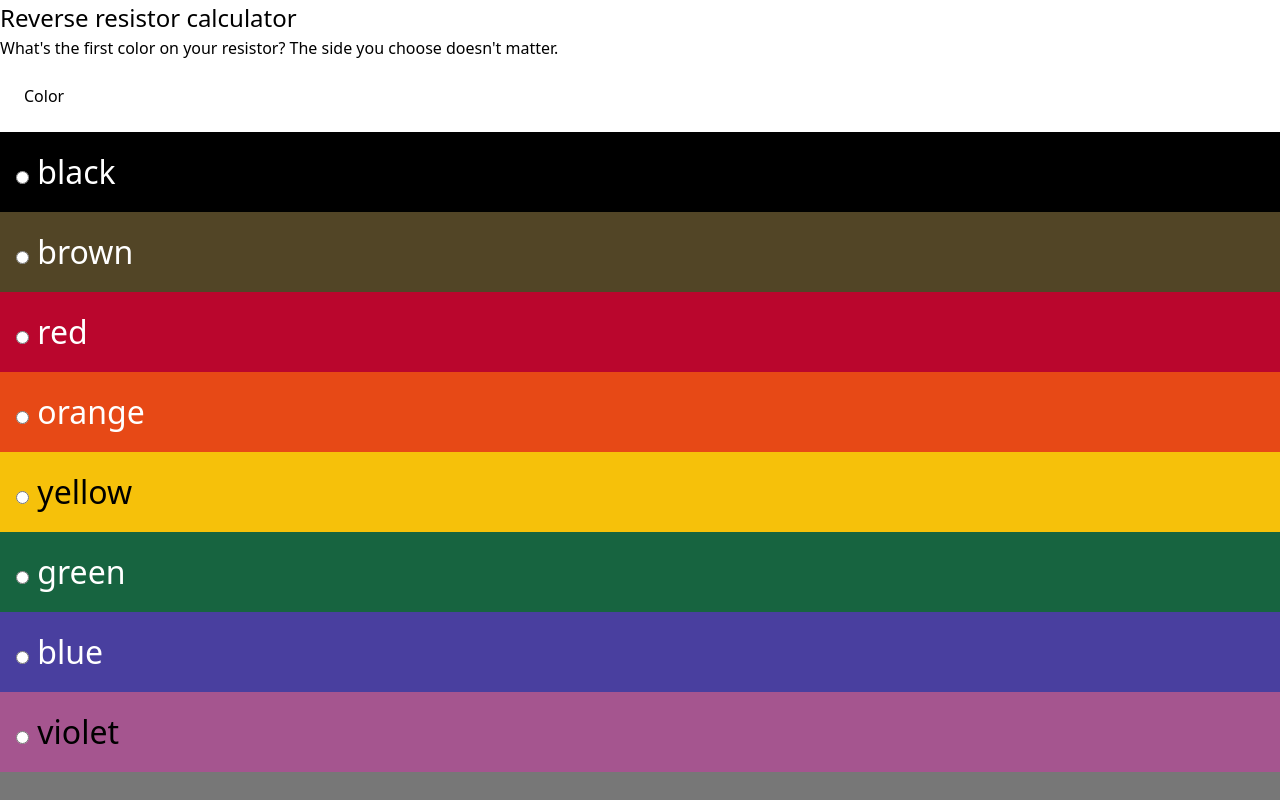
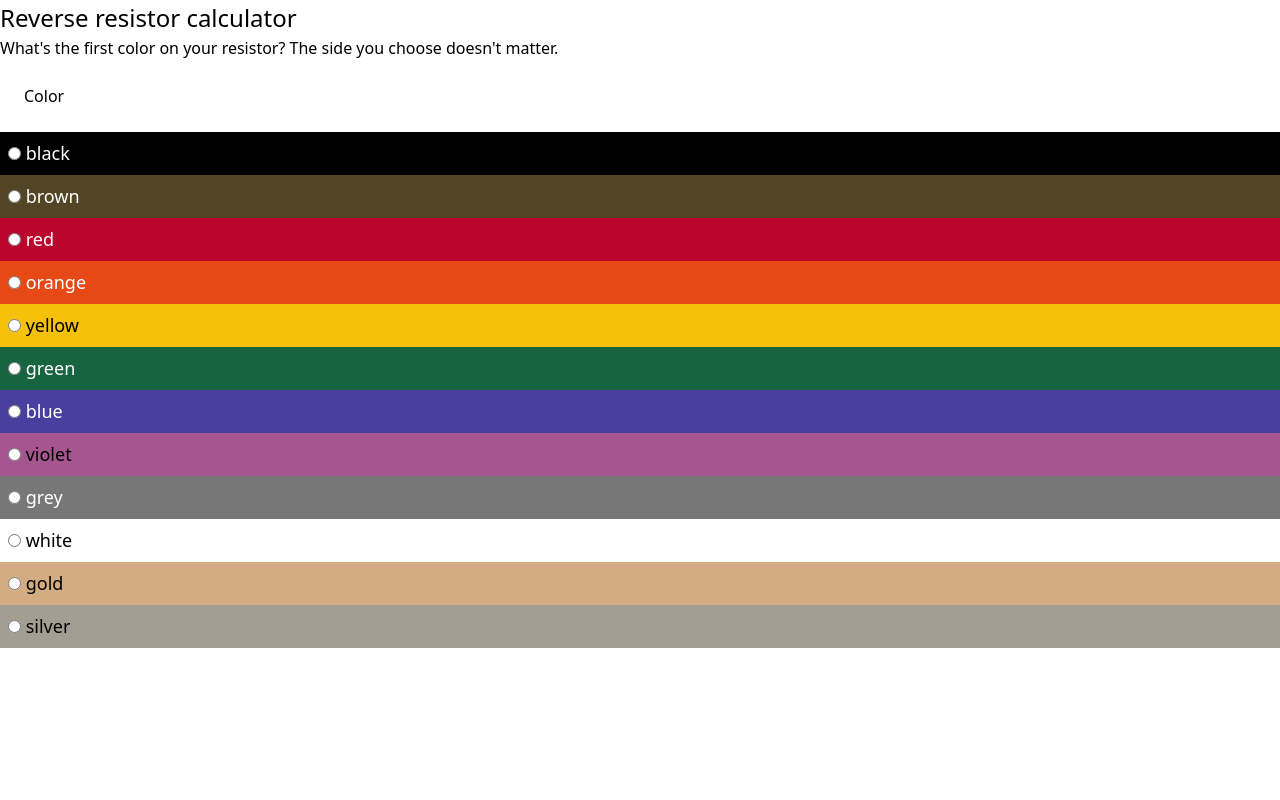
Before and after one commit to citelao/resistors.fyi, a React (Vite) app: page / in a window 1280 px wide. Shown: the top 800 px of the page. Built offline with nearby package versions, Linux system fonts and the light colour scheme.

Commit message:
playing with styles

```diff
--- a/src/css/style.scss
+++ b/src/css/style.scss
@@ -19,21 +19,3 @@ a {
 @tailwind components;
 
 @tailwind utilities;
-
-.color_list {
-    list-style: none;
-}
-
-    .color_list__item {
-        display: block;
-    }
-
-.color_button {
-    // appearance: none;
-    font-size: 2rem;
-}
-
-    .color_button__label {
-        // width: 100%;
-        padding: 1rem;
-    }
--- a/src/js/App.tsx
+++ b/src/js/App.tsx
@@ -26,10 +26,10 @@ export default class App extends React.Component {
 
             <fieldset>
                 <legend className="p-6">Color</legend>
-                <ol className="color_list">
+                <ol>
                     {COLORS.map((c) => {
-                        return <li key={c.label} className="color_button color_list__item">
-                            <label className="color_button__label block" style={{ background: c.background, color: c.color }}>
+                        return <li key={c.label} className="text-lg">
+                            <label className="block p-2 hover:bold hover:underline" style={{ backgroundColor: c.background, color: c.color }}>
                                 <input type="radio" name="TODO" value={c.label} /> {c.label}
                             </label>
                         </li>;
```
